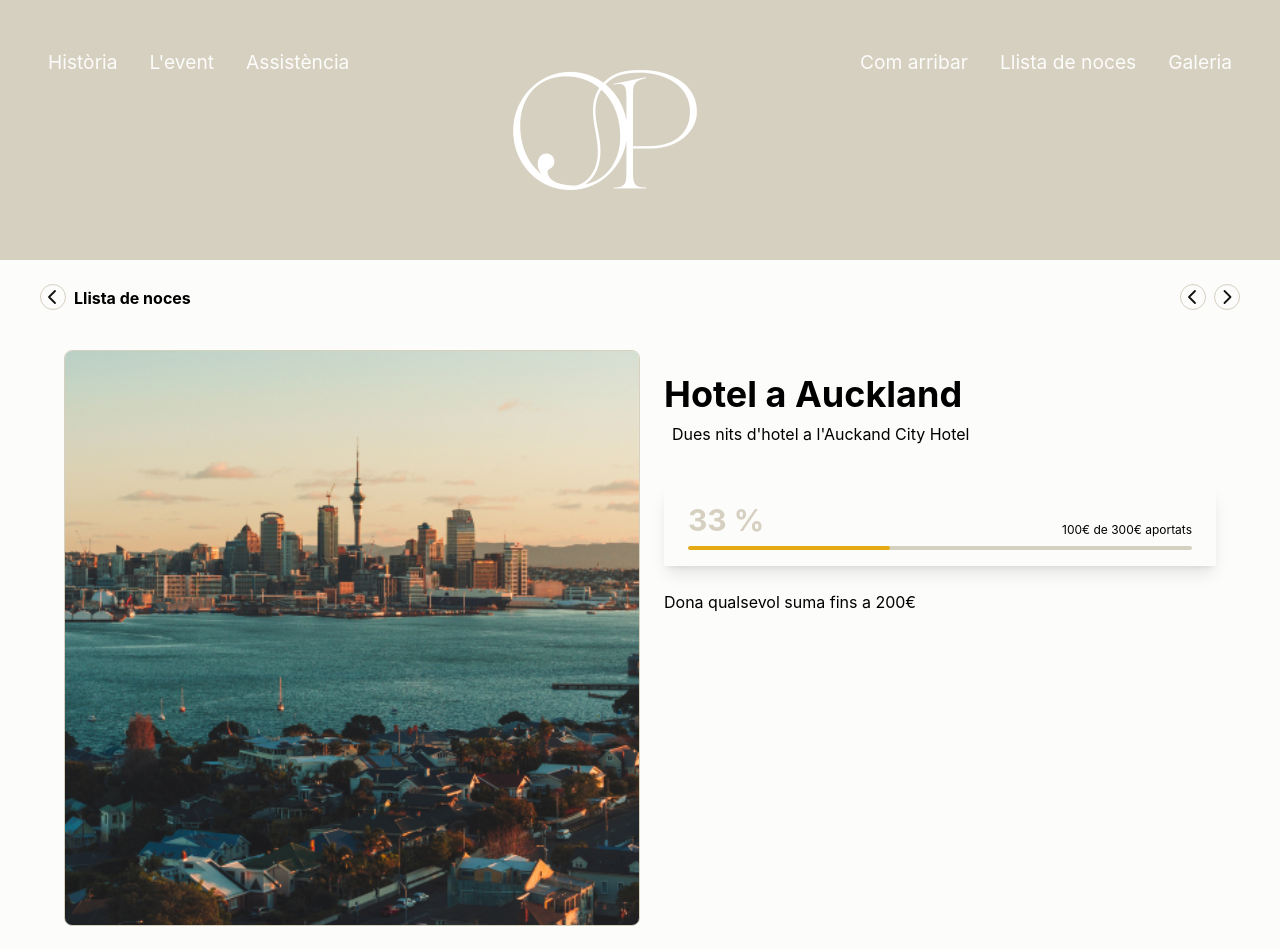
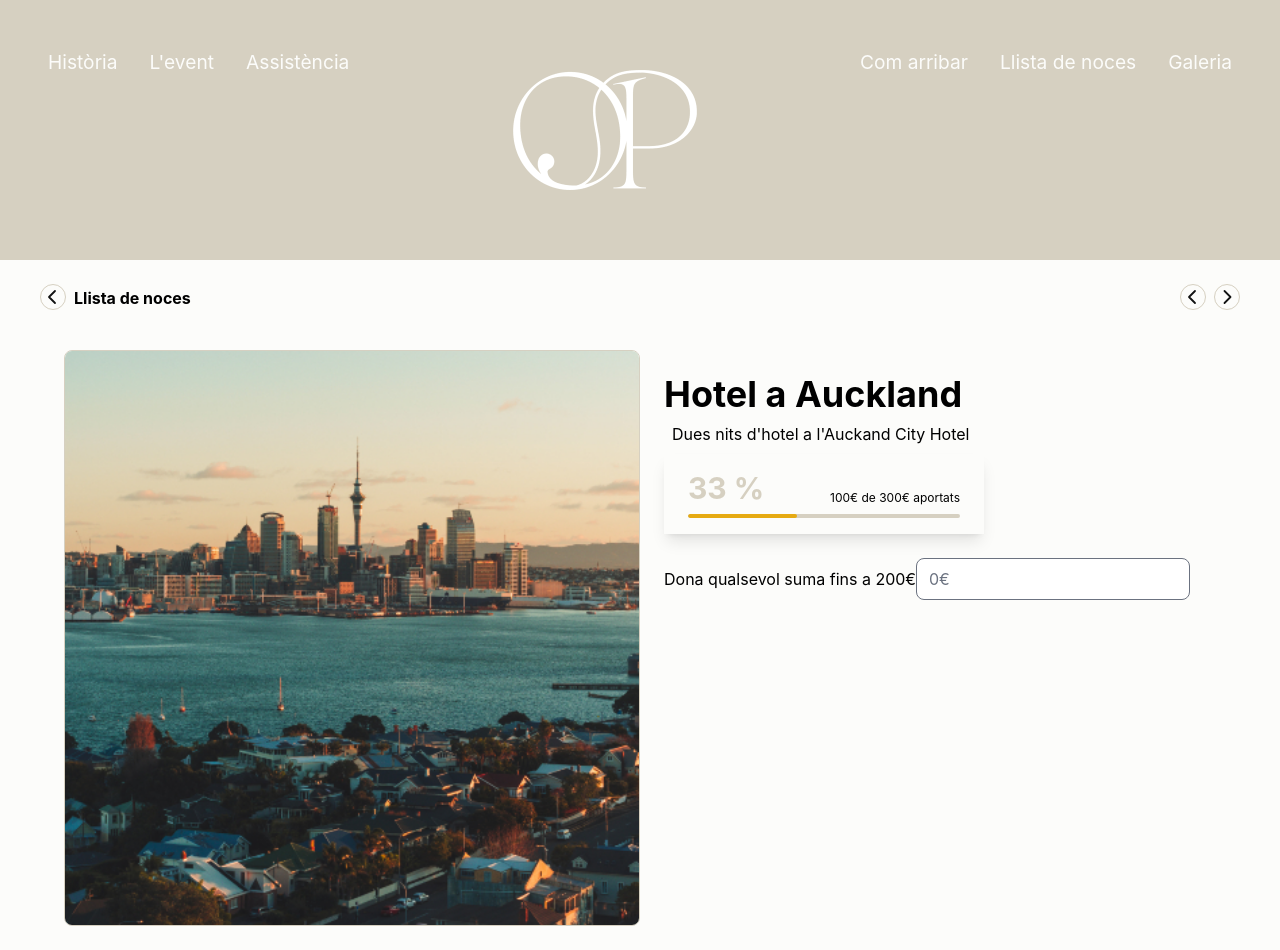
Before and after one commit to PatyCu/wedding, a React (Vite) app: page /gift/1 in a window 1280 px wide. Built offline with nearby package versions, Linux system fonts and the light colour scheme.

Commit message:
added a conditional contribution form

```diff
--- a/src/utils/ProgressBar.jsx
+++ b/src/utils/ProgressBar.jsx
@@ -20,18 +20,14 @@ function calculateWidth(percentage) {
   return width;
 }
 
-const ProgressBar = ({ itemValue, itemFunded }) => {
-  const percentage = (
-    (100 * parseInt(itemFunded)) /
-    parseInt(itemValue)
-  ).toFixed(0);
+const ProgressBar = ({ itemValue, itemFunded, percentage }) => {
   const width = calculateWidth(percentage);
 
   const progressBarClassName = "relative h-full rounded-3xl bg-gold ".concat(
     width
   );
   return (
-    <div className="mt-6 py-4 px-6 shadow-lg">
+    <div className="max-w-xs py-4 px-6 shadow-lg">
       <div className="flex items-end justify-between gap-2">
         <span className="text-3xl font-bold text-gray">{percentage} % </span>
         <span className="text-xs">
--- a/src/wedding-registry/Gift.jsx
+++ b/src/wedding-registry/Gift.jsx
@@ -1,3 +1,4 @@
+import { Input } from "postcss";
 import { Link, useParams } from "react-router-dom";
 import { getGiftById, getPrevAndNextGift } from "../data/fetchDataGifts";
 import ProgressBar from "../utils/ProgressBar";
@@ -6,7 +7,12 @@ const Gift = () => {
   const { id } = useParams();
   const gift = getGiftById(id);
   const prevAndNext = getPrevAndNextGift(id);
-  const amountToFund = parseFloat(gift.itemValue) - parseFloat(gift.itemFunded);
+  const amountToFund = parseInt(gift.itemValue) - parseInt(gift.itemFunded);
+  const percentage = (
+    (100 * parseInt(gift.itemFunded)) /
+    parseInt(gift.itemValue)
+  ).toFixed(0);
+  let allowToContribute = percentage < 100 ? true : false;
 
   return (
     <div className="my-6 mx-6 lg:mx-auto lg:max-w-[1200px]">
@@ -53,19 +59,35 @@ const Gift = () => {
             alt="the current gift"
           />
         </div>
-        <div className="mt-6 pl-6 md:basis-1/2">
+        <div className="mt-6 block pl-6 md:basis-1/2">
           <div className="block w-full">
             <h1 className="text-4xl font-bold">{gift.itemTitle}</h1>
             <h5 className="p-2">{gift.itemDescription}</h5>
           </div>
-          <div className="mt-8">
+          <div className="mt-0">
             <ProgressBar
               itemValue={gift.itemValue}
               itemFunded={gift.itemFunded}
+              percentage={percentage}
             />
           </div>
           <div className="mt-6">
-            <span>Dona qualsevol suma fins a {amountToFund}€</span>
+            {allowToContribute && (
+              <div>
+                <form>
+                  <label htmlFor="contribute">
+                    Dona qualsevol suma fins a {amountToFund}€
+                    <input
+                      id="contribute"
+                      type="text"
+                      name="contribute"
+                      placeholder="0€"
+                      className="rounded-lg"
+                    />
+                  </label>
+                </form>
+              </div>
+            )}
           </div>
         </div>
       </div>
```
